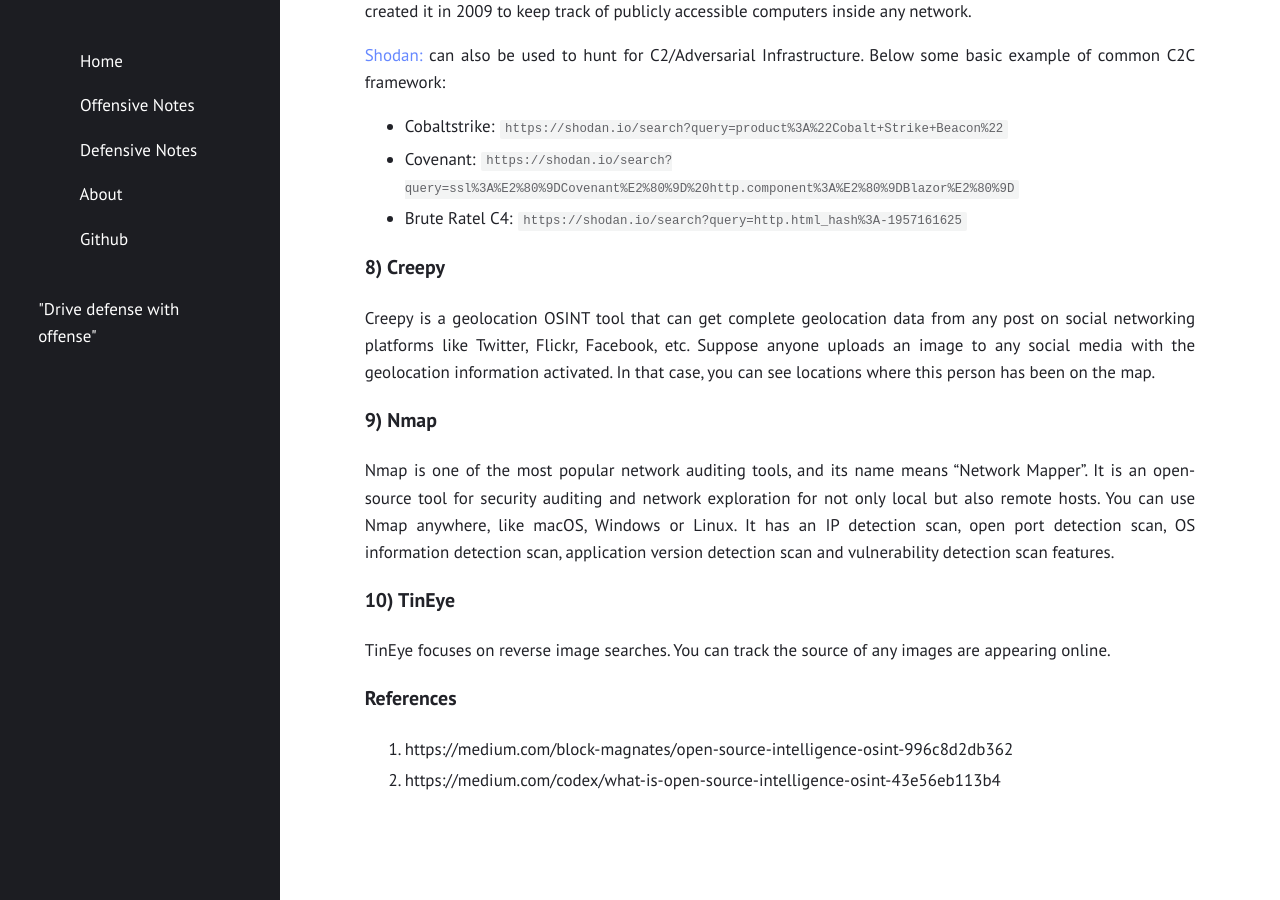
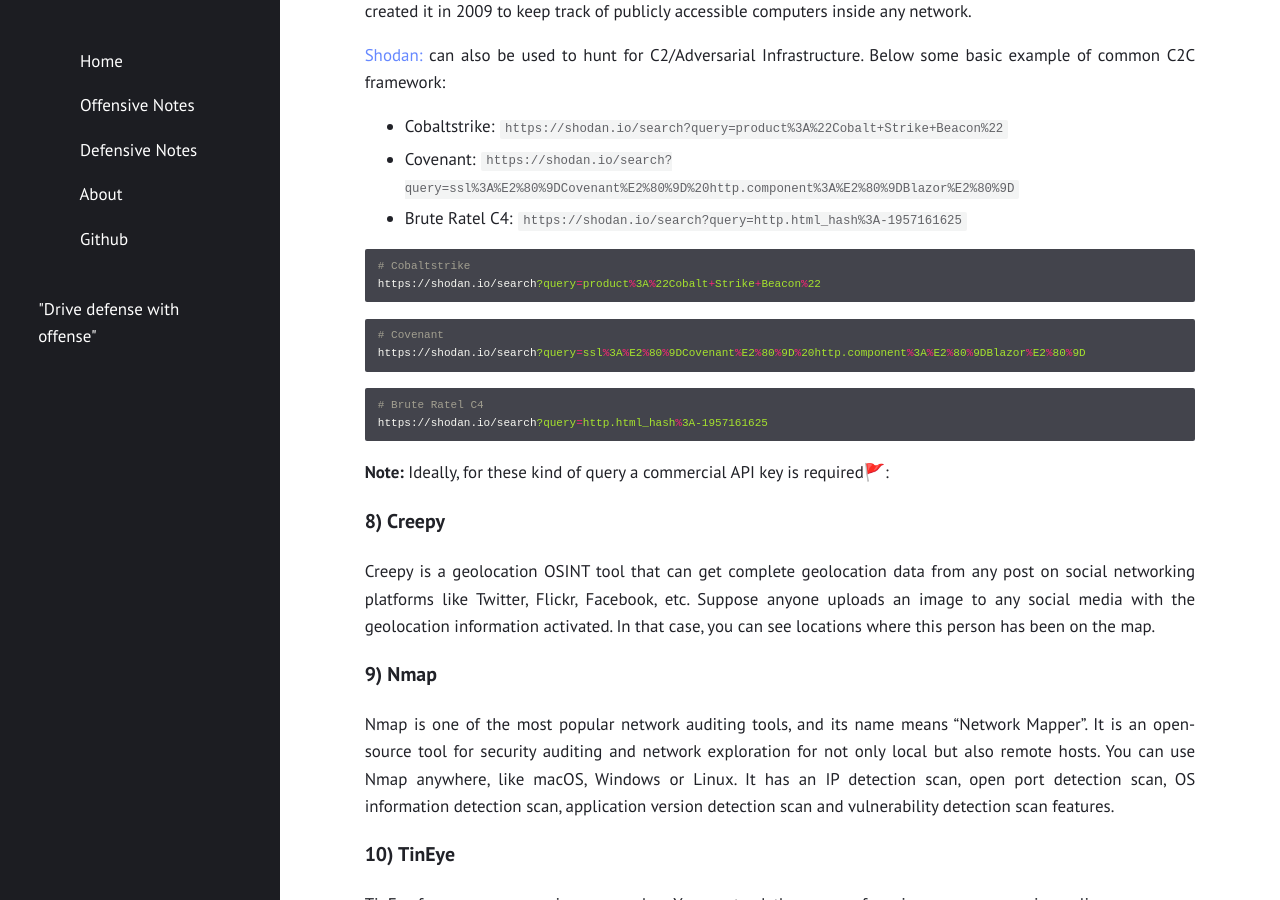
Before and after one commit to Fil88/Fil88.github.io, a Jekyll site: the page built from _posts/2021-02-01-Open-Source-Intelligence-(OSINT).md, in a window 1280 px wide and 900 px high, scrolled down 2199 px. Built offline with Jekyll 4.4.1, drawn with Linux system fonts in a browser that asks for light colours.

Commit message:
Update 2021-02-01-Open-Source-Intelligence-(OSINT).md

````diff
--- a/_posts/2021-02-01-Open-Source-Intelligence-(OSINT).md
+++ b/_posts/2021-02-01-Open-Source-Intelligence-(OSINT).md
@@ -64,6 +64,27 @@
 - Brute Ratel C4: `https://shodan.io/search?query=http.html_hash%3A-1957161625`
 
 
+```powershell
+# Cobaltstrike
+https://shodan.io/search?query=product%3A%22Cobalt+Strike+Beacon%22
+```
+
+```powershell
+# Covenant
+https://shodan.io/search?query=ssl%3A%E2%80%9DCovenant%E2%80%9D%20http.component%3A%E2%80%9DBlazor%E2%80%9D
+```
+
+```powershell
+# Brute Ratel C4
+https://shodan.io/search?query=http.html_hash%3A-1957161625
+```
+
+
+
+__Note:__ Ideally, for these kind of query a commercial API key is required🚩:
+
+
+
 ### 8) Creepy
 
 Creepy is a geolocation OSINT tool that can get complete geolocation data from any post on social networking platforms like Twitter, Flickr, Facebook, etc.
````
